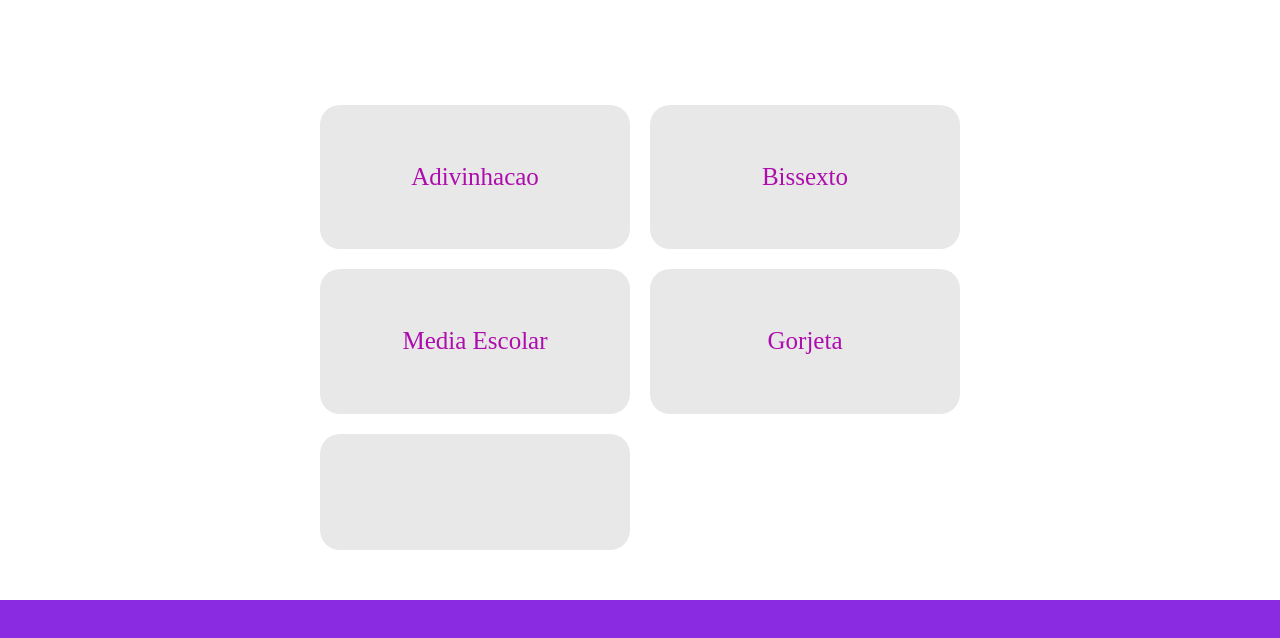
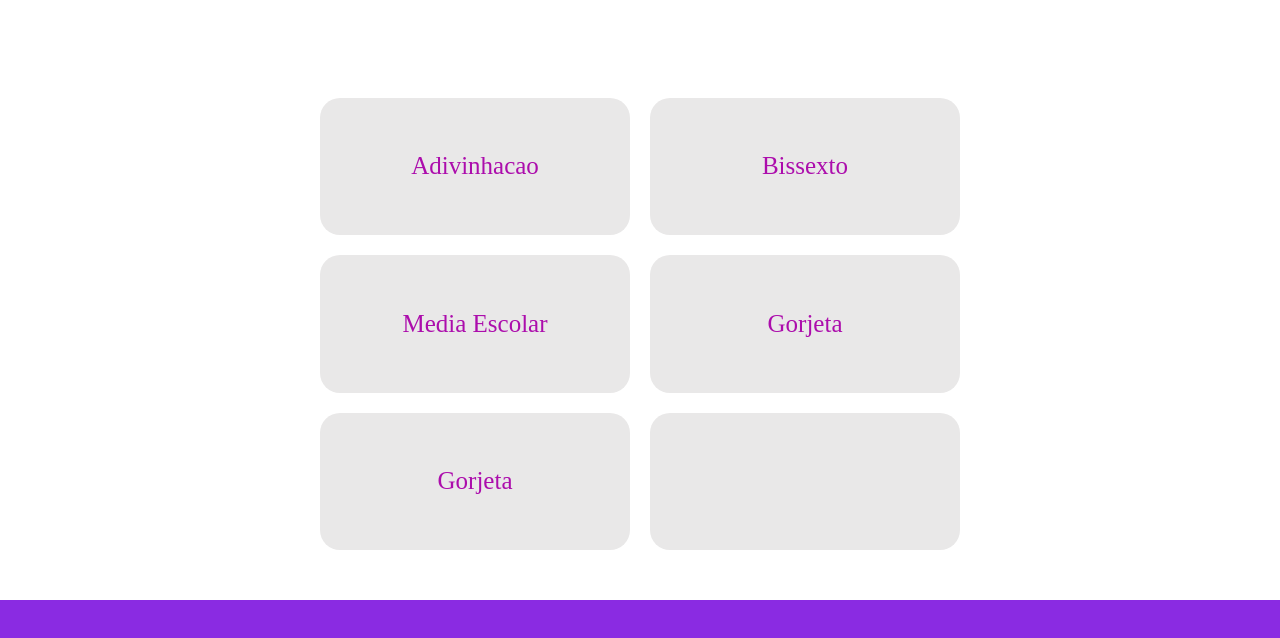
Before and after one commit to Romope83/SENAI--NavegadorDOM, a plain HTML site: page index.html in a window 1280 px wide. Shown: the part 180-818 px from the top of the page. Drawn offline with Linux system fonts and the light colour scheme.

Commit message:
Link ausente

```diff
--- a/index.html
+++ b/index.html
@@ -25,6 +25,9 @@
         <div class="main-item">
           <a href="pages/gorjeta.html">Gorjeta</a>
         </div>
+        <div class="main-item">
+          <a href="pages/saudacoes.html">Gorjeta</a>
+        </div>
         <div class="main-item"></div>
       </div>
     </main>
```
